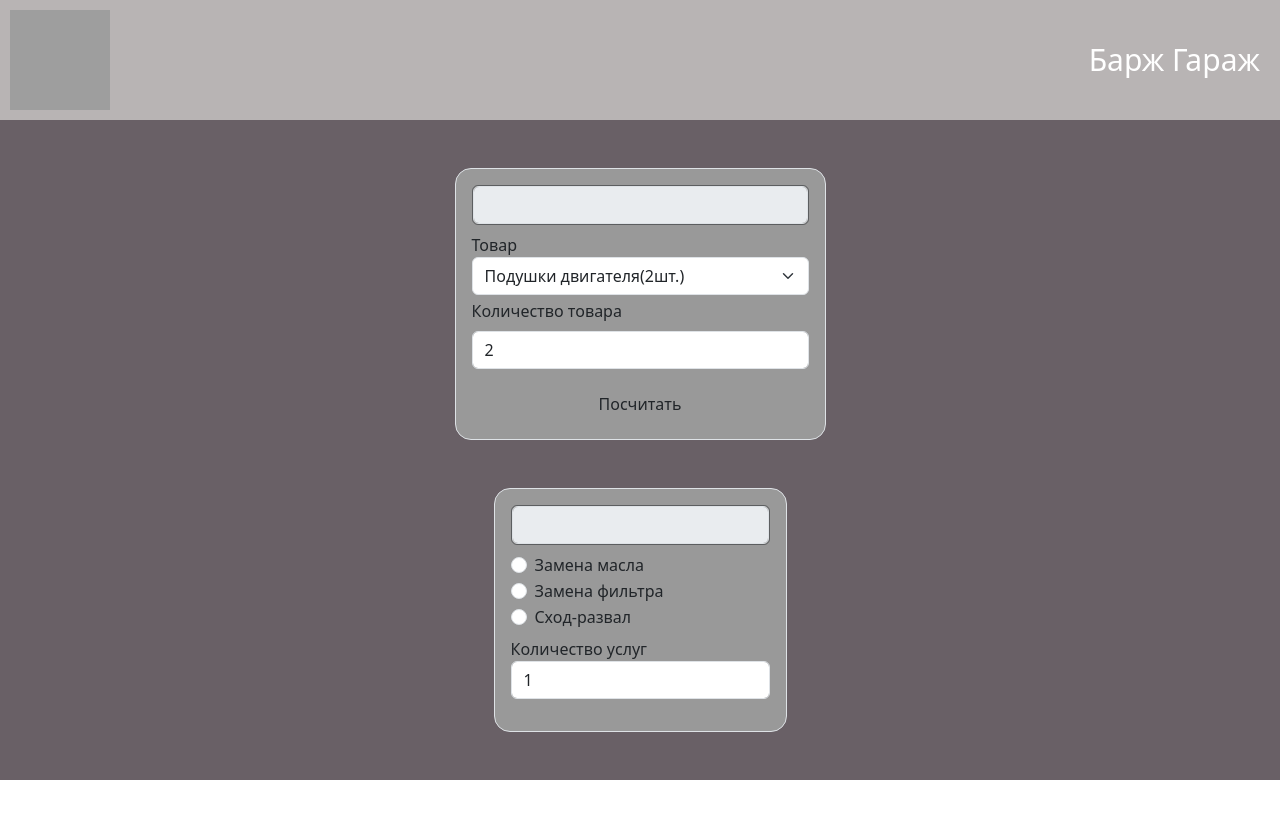
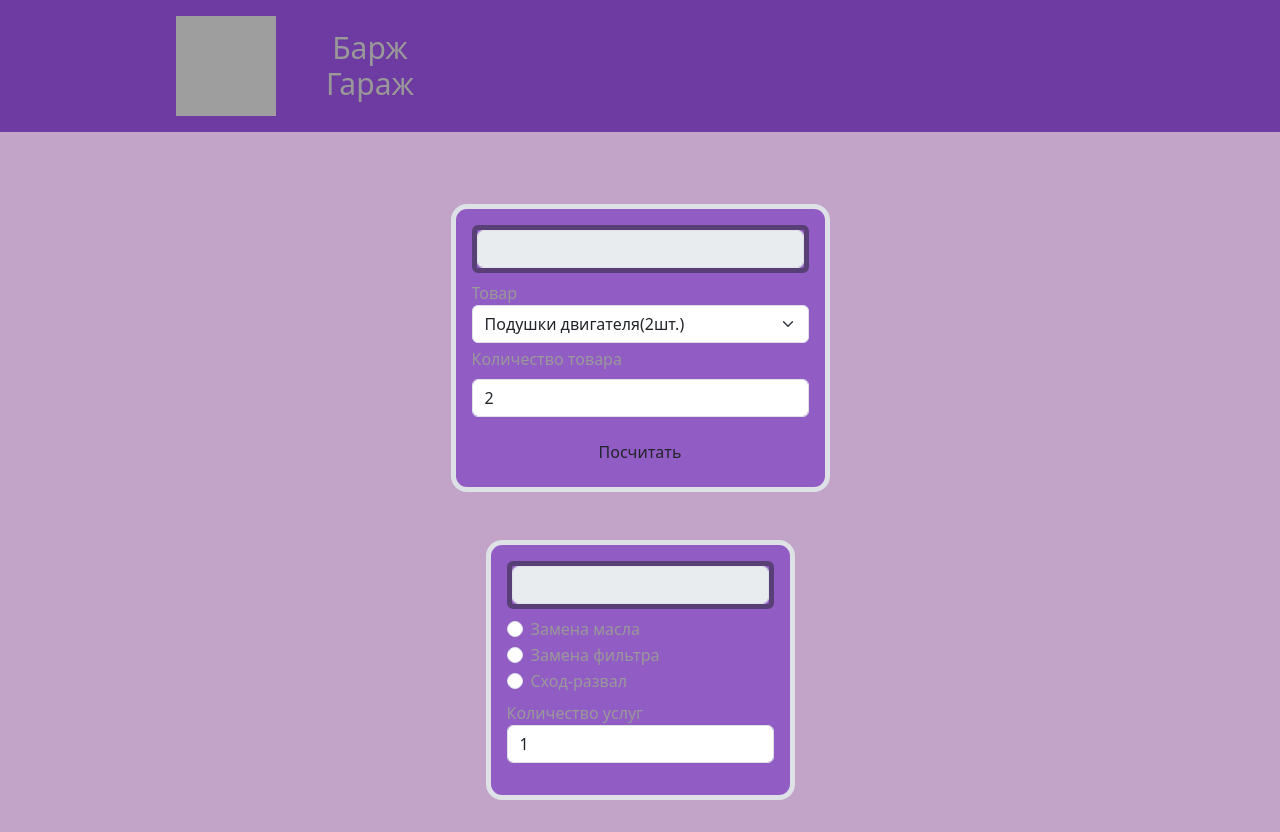
Before and after one commit to Dallary/Zadanie6, a plain HTML site: page index.html in a window 1280 px wide. Before the commit the page ends 800 px from the top, so only its background shows below. Drawn offline with nearby package versions, Linux system fonts and the light colour scheme; grey boxes are pictures that could not be loaded.

Commit message:
Update style.css

```diff
--- a/style.css
+++ b/style.css
@@ -3,22 +3,17 @@
     padding: 0;
 }
 
-#mainForm {
-    background-color:#999999;
-}
-
-#btn-calc {
-    background-image:#999999;
-}
-
-.p-5{
-    background-color: #696066;
+.root {
+    background-color:#7c39af;
+    margin: 0;
+    padding: 0;
+    background-attachment: fixed;
     background-size: cover;
 }
 header
 {
     max-width: 100%;
-    background-color:#b8b4b4;
+    background-color: #6d3ba1;
     display: flex;
     justify-content: center;
     margin: 0;
@@ -40,18 +35,179 @@ header
 .name-project {
     margin: 20px;
 }
+/*
+main
+{
+    background-color: #3b1f50;
+    max-width: 95%;
+    margin: 0 auto;
+    border-radius: 15px;
+    position: fixed;
+    bottom: 40%;
+    left: 15%;
+    width: 250px;
+    height: 150px;
+}
+
+main
+{
+    padding: 15px;
+    margin: 10px;
+    margin-top: 40px;
+}
+*/
+.main-section1 {
+    flex-direction: column;
+    justify-content: center;
+    align-items: normal;
+    display: flex;
+    position: fixed;
+    bottom: 45%;
+    left: 20%;
+}
+header h1
+{
+    color: #999999;
+    text-align: center;
+    font-size: 30px;
+}
+li {
+    margin:15px;
+}
+p{
+    color:#999999
+}
+
+/*
+footer
+{
+    background-color: #4b1e79;
+    margin: 0;
+    max-width: 100%;
+    position: fixed;
+    bottom: 0; left: 0;
+    width: 100%;
+    flex-direction: column;
+    justify-content: center;
+    align-items: center;
+    display: flex;
+}
+
+#podval {
+    color: transparent;
+    background-color: transparent;
+    border: none;
+}
+*/
+
 .logo
 {
     width: 100px;
     height: 100px;
+    margin: 16px;
+}
+#schet
+{
+    margin: 10px;
+    margin-left: 50px;
+}
+
+input, select, textarea
+{
+    color: #151515;
+    background-color: #606060;
+}
+
+textarea:focus, input:focus
+{
+    color:rgb(203, 105, 223); background-color: #151515;
+}
+#select
+{
     margin: 10px;
 }
-header h1
+#Count
 {
-    color: white;
-    text-align: center;
-    font-size: 30px;
+    margin: 10px;
 }
-body{
-    background-color: :#696066;
+label
+{
+    color:#999999;
 }
+#Count
+{
+    color:#999999
+}
+#button
+{
+
+    background-color: #999999;
+}
+@media all and (min-width: 900px)
+{
+
+    header {
+        flex-direction: row;
+        justify-content: center;
+    }
+    .headerer {
+        width: 960px;
+        display: flex;
+        justify-content: space-between;
+    }
+    main {
+        max-width: 960px;
+        margin: 0 auto;
+        margin-top: 40px;
+        left: 33%;
+        width: 500px;
+    }
+    .main-section1
+    {
+        left: 42%;
+    }
+    .head {
+        justify-content: left;
+        width: 30%;
+    }
+}
+
+body {
+    margin: 0;
+    font-family: var(--bs-body-font-family);
+    font-size: var(--bs-body-font-size);
+    font-weight: var(--bs-body-font-weight);
+    line-height: var(--bs-body-line-height);
+    color: var(--bs-body-color);
+    text-align: var(--bs-body-text-align);
+    background-color: #c2a4c9;
+    -webkit-text-size-adjust: 100%;
+    -webkit-tap-highlight-color: #4a2222;
+}
+
+.p-5 {
+    background-color: #c2a4c9;
+    padding: 2rem!important;
+}
+
+.border-1 {
+    border-width: 5px!important;
+}
+
+#mainForm {
+    background-color:#915dc5;
+}
+
+#button {
+    background-color: #999999;
+}
+
+/*
+* {
+    box-sizing: border-box;
+    background-color: #c27fd3;
+}
+/*
+#btn-calc {
+    background-color:#8f23aa;
+}
```
